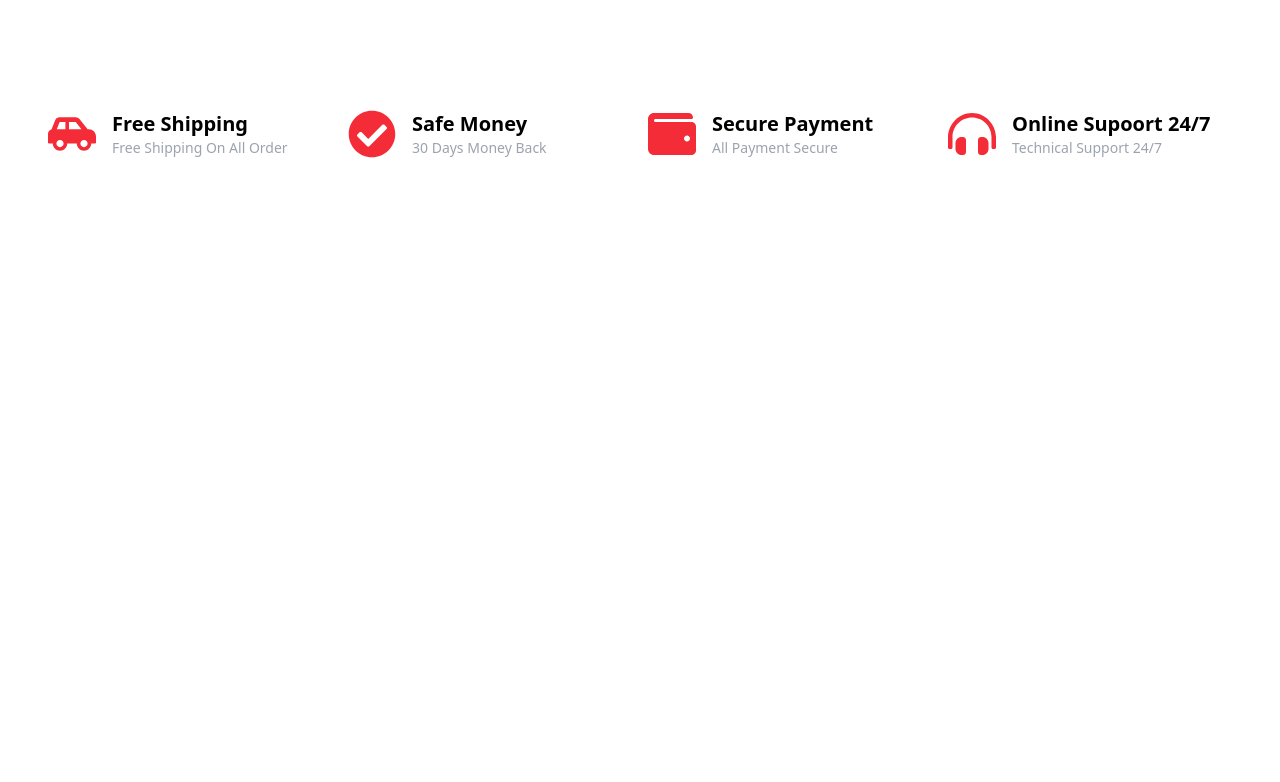
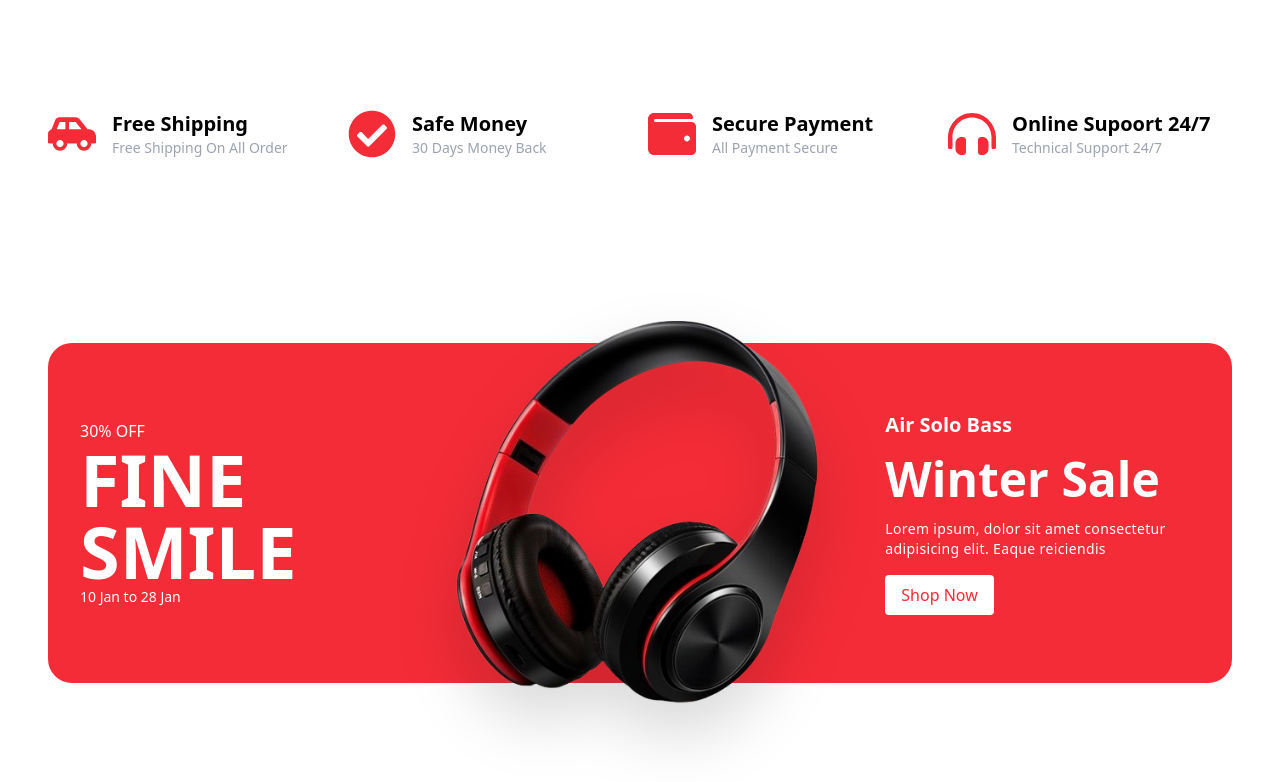
Before and after one commit to NgoTanKhoa21042001/Ecommerce, a React (Vite) app in the folder ecommerce/: page / in a window 1280 px wide. Shown: the part 1464-2246 px from the top of the page. Before the commit the page ends 1702 px from the top, so only its background shows below. Built offline with nearby package versions, Linux system fonts and the light colour scheme.

Commit message:
Animated Banner Section with Tailwind CSS

```diff
--- a/ecommerce/src/App.jsx
+++ b/ecommerce/src/App.jsx
@@ -6,7 +6,32 @@
 import Category from "./components/Category/Category";
 import Category2 from "./components/Category/Category2";
 import Services from "./components/Services/Services";
+import headphone from "./assets/hero/headphone.png";
+import smartwatch2 from "./assets/category/smartwatch2-removebg-preview.png";
 
+import Banner from "./components/Banner/Banner";
+const BannerData = {
+  discount: "30% OFF",
+  title: "Fine Smile",
+  date: "10 Jan to 28 Jan",
+  image: headphone,
+  title2: "Air Solo Bass",
+  title3: "Winter Sale",
+  title4:
+    "Lorem ipsum, dolor sit amet consectetur adipisicing elit. Eaque reiciendis",
+  bgColor: "#f42c37",
+};
+const BannerData2 = {
+  discount: "30% OFF",
+  title: "Happy Hours",
+  date: "14 Jan to 28 Jan",
+  image: smartwatch2,
+  title2: "Smart Solo",
+  title3: "Winter Sale",
+  title4:
+    "Lorem ipsum, dolor sit amet consectetur adipisicing elit. Eaque reiciendis",
+  bgColor: "#2dcc6f",
+};
 function App() {
   return (
     <div className="bg-white dark:bg-gray-900 dark:text-white duration-200 overflow-hidden">
@@ -15,6 +40,7 @@
       <Category />
       <Category2 />
       <Services />
+      <Banner data={BannerData} />
     </div>
   );
 }
--- /dev/null
+++ b/ecommerce/src/components/Banner/Banner.jsx
@@ -0,0 +1,49 @@
+/* eslint-disable react/prop-types */
+/* eslint-disable no-unused-vars */
+import React from "react";
+
+const Banner = ({ data }) => {
+  return (
+    <div className="min-h-[550px] flex justify-center items-center py-12">
+      <div className="container">
+        <div
+          className="grid grid-cols-1 md:grid-cols-3 gap-6 items-center text-white rounded-3xl"
+          style={{ backgroundColor: data.bgColor }}
+        >
+          {/* first col */}
+          <div className="p-6 sm:p-8">
+            <p>{data.discount}</p>
+            <h1 className="uppercase text-4xl lg:text-7xl font-bold">
+              {data.title}
+            </h1>
+            <p className="text-sm">{data.date}</p>
+          </div>
+          {/* second col */}
+          <div className="h-full flex items-center">
+            <img
+              src={data.image}
+              alt=""
+              className="scale-125 w-[250px] md:w-[340px] mx-auto drop-shadow-2xl object-cover"
+            />
+          </div>
+          {/* third col */}
+          <div className="flex flex-col justify-center gap-4 p-6 sm:p-8">
+            <p className="font-bold text-xl">{data.title2}</p>
+            <p className="text-3xl sm:text-5xl font-bold">{data.title3}</p>
+            <p className="text-sm tracking-wide leading-5">{data.title4}</p>
+            <div>
+              <button
+                style={{ color: data.bgColor }}
+                className="bg-white py-2 px-4 rounded"
+              >
+                Shop Now
+              </button>
+            </div>
+          </div>
+        </div>
+      </div>
+    </div>
+  );
+};
+
+export default Banner;
```
